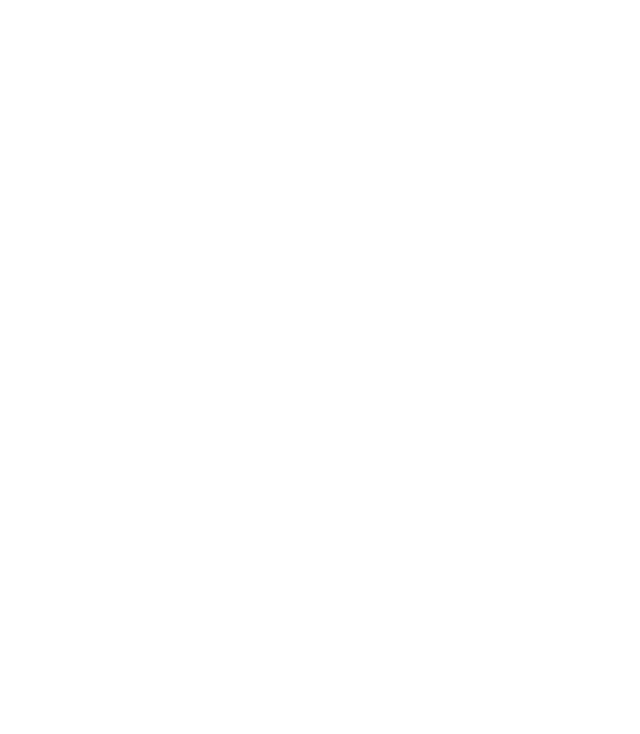
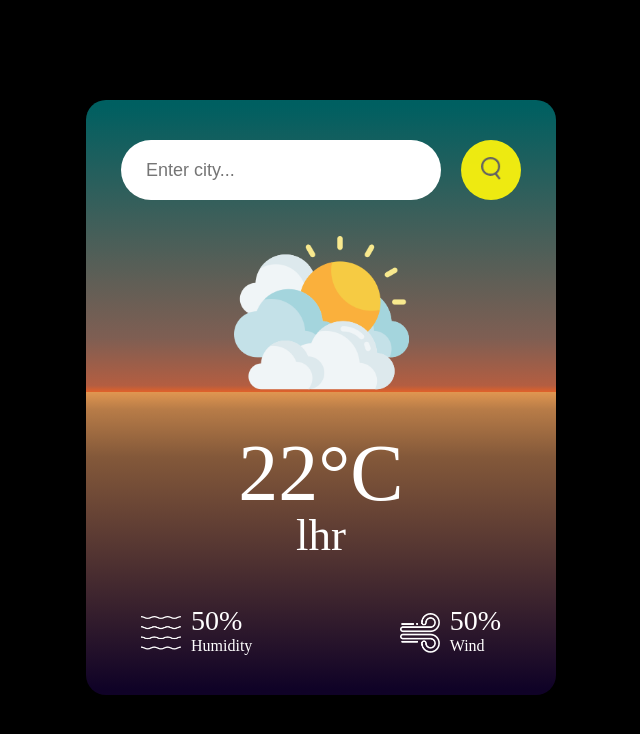
Before and after one commit to webcord7/WeatherApp-P-JS-01, a plain HTML site: page index.html in a window 1280 px wide. Shown: the whole page, without its empty margins (319-959 px from the left). Drawn offline with Linux system fonts and the light colour scheme.

Commit message:
UI/UX Complete

```diff
--- a/index.html
+++ b/index.html
@@ -1,11 +1,49 @@
 <!DOCTYPE html>
 <html lang="en">
+
 <head>
     <meta charset="UTF-8">
     <meta name="viewport" content="width=device-width, initial-scale=1.0">
     <title>Weather App Js Project 01</title>
+    <link rel="stylesheet" href="style.css">
 </head>
+
 <body>
 
+    <div class="card">
+        <div class="search">
+            <input type="text" id="cityInput" placeholder="Enter city..." spellcheck="false" />
+            <button><img src="images/search.png" alt="search"></button>
+        </div>
+        <div class="weather">
+            <img src="images/clouds.png" class="weather-icon" alt="">
+
+            <h1 class="temp">22°C</h1>
+            <h2 class="city">lhr</h2>
+            <div class="details">
+                <div class="col">
+                    <img src="images/humidity.png" alt="">
+
+                <div>
+
+                    <p class="humidity">50%</p>
+                    <p>Humidity</p>
+                </div>
+                </div>
+                <div class="col">
+                    <img src="images/wind.png" alt="">
+
+                <div>
+                    <p class="wind">50%</p>
+                    <p>Wind</p>
+                </div>
+            </div>
+            </div>
+        </div>
+    </div>
+
+    </div>
+    <script src="script.js"></script>
 </body>
+
 </html>
--- a/style.css
+++ b/style.css
@@ -0,0 +1,105 @@
+*{
+    box-sizing: border-box;
+    margin: 0px;
+    padding: 0px;
+}
+body{
+    background-color: #000;
+}
+.card{
+    background-image: linear-gradient(
+        0deg,
+        hsl(262deg 90% 8%) 1%,
+        hsl(25deg 39% 37%) 40%,
+        hsl(28deg 44% 50%) 48%,
+        hsl(29deg 71% 60%) 51%,
+        hsl(28deg 93% 66%) 51%,
+        hsl(25deg 92% 63%) 50%,
+        hsl(22deg 92% 59%) 50%,
+        hsl(21deg 92% 53%) 49%,
+        hsl(18deg 73% 52%) 49%,
+        hsl(15deg 47% 48%) 52%,
+        hsl(16deg 21% 41%) 60%,
+        hsl(181deg 100% 19%) 99%
+      );
+margin:100px auto;
+width: 90%;
+max-width: 470px;
+border-radius: 20px;
+padding: 40px 35px;
+text-align: center;
+}
+.search{
+    width: 100%;
+    display: flex;
+    justify-content: space-between;
+    align-items:center;
+}
+.search input{
+    border-radius: 30px;
+    padding: 10px 25px;
+    color: #ffffff;
+    border: 0;
+    outline: none;
+    height: 60px;
+    font-size: 18px;
+    background-color: rgb(255, 255, 255);
+    flex: 1;
+    margin-right: 20px;
+}
+.search button{
+    border: none;
+    outline: none;
+    background-color: rgba(241, 237, 17, 0.986);
+    border-radius: 50%;
+    height: 60px;
+    width: 60px;
+    cursor: pointer;
+
+}
+.search button img{
+    width: 20px;
+}
+weather-icon{
+    width: 170px;
+    margin-top: 30px;
+}
+.weather h1{
+    font-size: 80px;
+    font-weight: 500;
+    color: #fff;
+
+}
+.weather h2{
+    font-size: 45px;
+    font-weight: 400;
+    margin-top: -10px;
+    color: #fff;
+
+}
+.details{
+    display: flex;
+    justify-content: space-between;
+    align-items: center;
+    padding: 0px 20px;
+    margin-top: 50px;
+
+}
+
+.col{
+    display: flex;
+    align-items: center;
+    text-align: left;
+    /* flex-direction: row; */
+}
+.col img{
+    width: 40px;
+    margin-right:10px;
+}
+.col p{
+    color: #fff;
+}
+.humidity,.wind{
+    font-size: 28px;
+    margin-top: -6px;
+}
```
Also changed, not shown: images/clear.png (added), images/clouds.png (added), images/drizzle.png (added), images/humidity.png (added), images/mist.png (added), images/rain.png (added), images/search.png (added), images/snow.png (added), images/wind.png (added).
